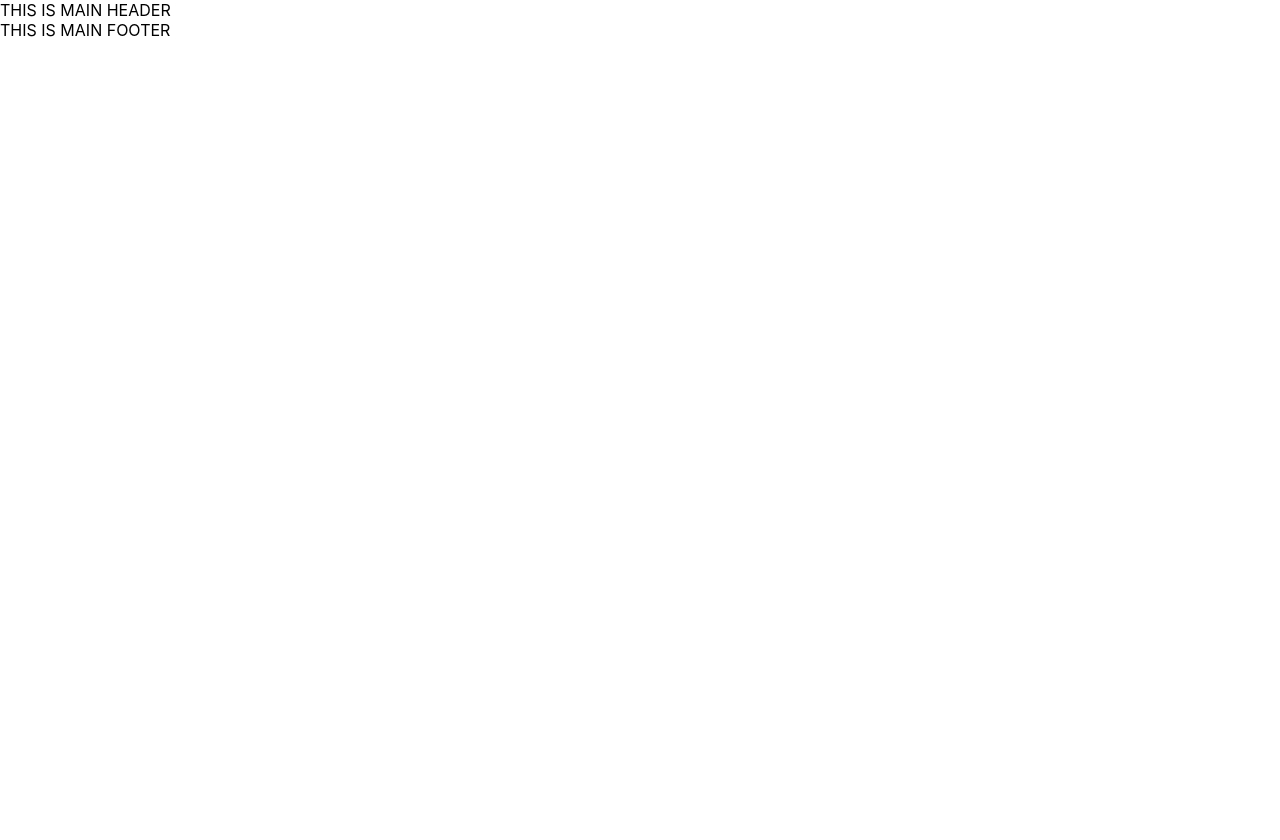
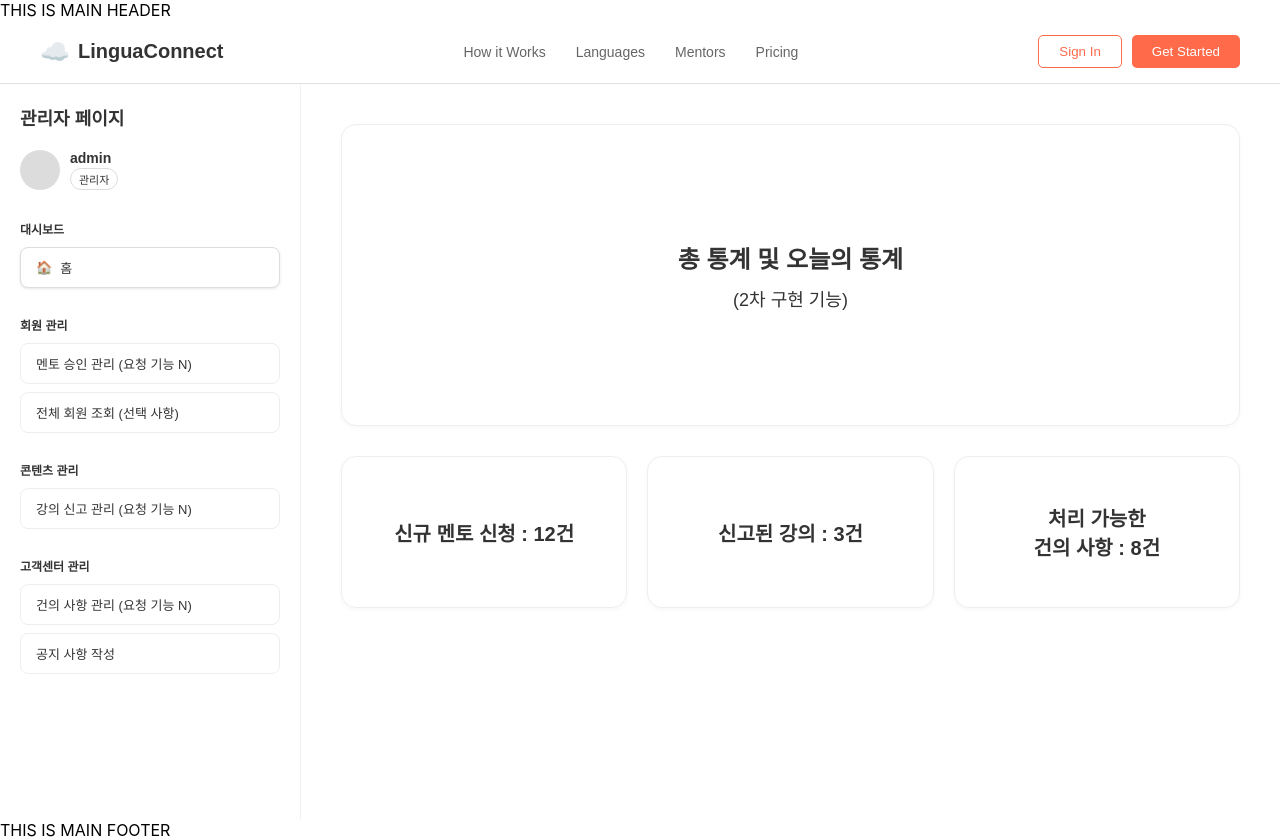
Before and after one commit to kwork9237/SeeSun_Frontend, a React (Create React App) app: page /mypage in a window 1280 px wide. Before the commit this address led to /login. Before the commit the page ends 800 px from the top, so only its background shows below. Built offline with nearby package versions, Linux system fonts and the light colour scheme; no server answers.

Commit message:
Admin컴포넌트 수정

```diff
--- a/src/App.js
+++ b/src/App.js
@@ -35,7 +35,7 @@ function App() {
           <Route path='/Login' element={<Login/>}/>
 
           {/* 마이페이지 */}
-          <Route path='/Mypage' element={<MyPage/>}/>
+          <Route path='/mypage' element={<MyPage/>}/>
 
           {/* 강의 목록 */}
           <Route path='/lecture' element={<LectureList/>}/>
--- a/src/pages/mypage/Admin.jsx
+++ b/src/pages/mypage/Admin.jsx
@@ -1,11 +1,311 @@
-// 관리자 페이지
+import React, { useState, useEffect } from 'react';
+import axios from 'axios'; // axios 임포트 필요
 
 const Admin = () => {
-    return (
-        <div>
-            admin
+  // --- 상태 관리 (State) ---
+  const [dashboardStats, setDashboardStats] = useState({
+    newMentorCount: 0,    // 신규 멘토 신청
+    reportedLectureCount: 0, // 신고된 강의
+    inquiryCount: 0       // 처리 가능한 건의 사항
+  });
+
+  // --- 데이터 가져오기 (API 호출) ---
+  useEffect(() => {
+    const fetchAdminStats = async () => {
+      try {
+        // [TODO] 실제 백엔드 API 주소로 변경해주세요.
+        // 예: http://localhost:8080/api/admin/dashboard/stats
+        const response = await axios.get('/api/admin/dashboard-stats');
+
+        // 백엔드 응답 구조에 맞춰 데이터 설정 (예시)
+        // response.data가 { newMentor: 5, reported: 2, inquiry: 10 } 형태라고 가정
+        setDashboardStats({
+          newMentorCount: response.data.newMentorCount || 0,
+          reportedLectureCount: response.data.reportedLectureCount || 0,
+          inquiryCount: response.data.inquiryCount || 0,
+        });
+
+      } catch (error) {
+        console.error("관리자 대시보드 데이터를 불러오는데 실패했습니다.", error);
+
+        // [테스트용] API가 없을 때 화면 확인을 위한 임시 데이터 (실제 배포 시 삭제)
+        setDashboardStats({
+          newMentorCount: 12,
+          reportedLectureCount: 3,
+          inquiryCount: 8
+        });
+      }
+    };
+
+    fetchAdminStats();
+  }, []);
+
+  // --- 스타일 정의 (Inline CSS Objects) ---
+  const styles = {
+    container: {
+      fontFamily: "'Apple SD Gothic Neo', 'Malgun Gothic', sans-serif",
+      minHeight: '100vh',
+      display: 'flex',
+      flexDirection: 'column',
+      color: '#333',
+    },
+    header: {
+      display: 'flex',
+      justifyContent: 'space-between',
+      alignItems: 'center',
+      padding: '15px 40px',
+      borderBottom: '1px solid #e0e0e0',
+      backgroundColor: '#fff',
+    },
+    logoContainer: {
+      display: 'flex',
+      alignItems: 'center',
+      fontWeight: 'bold',
+      fontSize: '20px',
+    },
+    logoIcon: {
+      color: '#FF6B4A',
+      marginRight: '8px',
+      fontSize: '24px',
+    },
+    navLinks: {
+      display: 'flex',
+      gap: '30px',
+      fontSize: '14px',
+      color: '#666',
+      alignItems: 'center',
+    },
+    authButtons: {
+      display: 'flex',
+      gap: '10px',
+    },
+    btnSignIn: {
+      padding: '8px 20px',
+      border: '1px solid #FF6B4A',
+      color: '#FF6B4A',
+      backgroundColor: 'transparent',
+      borderRadius: '5px',
+      cursor: 'pointer',
+      fontWeight: '500',
+    },
+    btnGetStarted: {
+      padding: '8px 20px',
+      backgroundColor: '#FF6B4A',
+      color: 'white',
+      border: 'none',
+      borderRadius: '5px',
+      cursor: 'pointer',
+      fontWeight: '500',
+    },
+    body: {
+      display: 'flex',
+      flex: 1,
+      backgroundColor: '#fff',
+    },
+    sidebar: {
+      width: '260px',
+      padding: '20px',
+      borderRight: '1px solid #f0f0f0',
+      display: 'flex',
+      flexDirection: 'column',
+    },
+    sidebarTitle: {
+      fontSize: '18px',
+      fontWeight: 'bold',
+      marginBottom: '20px',
+    },
+    profileSection: {
+      display: 'flex',
+      alignItems: 'center',
+      marginBottom: '30px',
+    },
+    avatar: {
+      width: '40px',
+      height: '40px',
+      backgroundColor: '#dcdcdc',
+      borderRadius: '50%',
+      marginRight: '10px',
+    },
+    profileInfo: {
+      display: 'flex',
+      flexDirection: 'column',
+    },
+    adminName: {
+      fontWeight: 'bold',
+      fontSize: '14px',
+    },
+    adminBadge: {
+      fontSize: '11px',
+      border: '1px solid #ddd',
+      borderRadius: '12px',
+      padding: '2px 8px',
+      marginTop: '2px',
+      textAlign: 'center',
+      width: 'fit-content',
+    },
+    menuGroup: {
+      marginBottom: '20px',
+    },
+    menuLabel: {
+      fontSize: '12px',
+      fontWeight: 'bold',
+      marginBottom: '10px',
+      color: '#333',
+    },
+    menuItem: {
+      padding: '10px 15px',
+      border: '1px solid #eee',
+      borderRadius: '8px',
+      fontSize: '13px',
+      marginBottom: '8px',
+      cursor: 'pointer',
+      display: 'flex',
+      alignItems: 'center',
+      backgroundColor: '#fff',
+    },
+    activeMenuItem: {
+      padding: '10px 15px',
+      border: '1px solid #ddd',
+      borderRadius: '8px',
+      fontSize: '13px',
+      marginBottom: '8px',
+      cursor: 'pointer',
+      display: 'flex',
+      alignItems: 'center',
+      backgroundColor: '#fff',
+      boxShadow: '0 1px 3px rgba(0,0,0,0.1)',
+    },
+    mainContent: {
+      flex: 1,
+      padding: '40px',
+      backgroundColor: '#fff',
+    },
+    dashboardBoxLarge: {
+      height: '300px',
+      border: '1px solid #eee',
+      borderRadius: '15px',
+      display: 'flex',
+      flexDirection: 'column',
+      justifyContent: 'center',
+      alignItems: 'center',
+      marginBottom: '30px',
+      backgroundColor: '#fff',
+      boxShadow: '0 2px 5px rgba(0,0,0,0.03)',
+    },
+    statTextMain: {
+      fontSize: '24px',
+      fontWeight: 'bold',
+      marginBottom: '10px',
+    },
+    statTextSub: {
+      fontSize: '18px',
+      fontWeight: 'normal',
+    },
+    statsGrid: {
+      display: 'grid',
+      gridTemplateColumns: 'repeat(3, 1fr)',
+      gap: '20px',
+    },
+    statCard: {
+      height: '150px',
+      border: '1px solid #eee',
+      borderRadius: '15px',
+      display: 'flex',
+      justifyContent: 'center',
+      alignItems: 'center',
+      fontSize: '20px',
+      fontWeight: 'bold',
+      backgroundColor: '#fff',
+      boxShadow: '0 2px 5px rgba(0,0,0,0.03)',
+    },
+  };
+
+  return (
+    <div style={styles.container}>
+      {/* --- Header --- */}
+      <header style={styles.header}>
+        <div style={styles.logoContainer}>
+          <span style={styles.logoIcon}>☁️</span>
+          LinguaConnect
         </div>
-    );
-}
+        <nav style={styles.navLinks}>
+          <span>How it Works</span>
+          <span>Languages</span>
+          <span>Mentors</span>
+          <span>Pricing</span>
+        </nav>
+        <div style={styles.authButtons}>
+          <button style={styles.btnSignIn}>Sign In</button>
+          <button style={styles.btnGetStarted}>Get Started</button>
+        </div>
+      </header>
+
+      {/* --- Body Area --- */}
+      <div style={styles.body}>
+
+        {/* --- Sidebar --- */}
+        <aside style={styles.sidebar}>
+          <div style={styles.sidebarTitle}>관리자 페이지</div>
+
+          <div style={styles.profileSection}>
+            <div style={styles.avatar}></div>
+            <div style={styles.profileInfo}>
+              <span style={styles.adminName}>admin</span>
+              <span style={styles.adminBadge}>관리자</span>
+            </div>
+          </div>
+
+          <div style={styles.menuGroup}>
+            <div style={styles.menuLabel}>대시보드</div>
+            <div style={styles.activeMenuItem}>
+              <span style={{ marginRight: '8px' }}>🏠</span> 홈
+            </div>
+          </div>
+
+          <div style={styles.menuGroup}>
+            <div style={styles.menuLabel}>회원 관리</div>
+            <div style={styles.menuItem}>멘토 승인 관리 (요청 기능 N)</div>
+            <div style={styles.menuItem}>전체 회원 조회 (선택 사항)</div>
+          </div>
+
+          <div style={styles.menuGroup}>
+            <div style={styles.menuLabel}>콘텐츠 관리</div>
+            <div style={styles.menuItem}>강의 신고 관리 (요청 기능 N)</div>
+          </div>
+
+          <div style={styles.menuGroup}>
+            <div style={styles.menuLabel}>고객센터 관리</div>
+            <div style={styles.menuItem}>건의 사항 관리 (요청 기능 N)</div>
+            <div style={styles.menuItem}>공지 사항 작성</div>
+          </div>
+        </aside>
+
+        {/* --- Main Content --- */}
+        <main style={styles.mainContent}>
+          <div style={styles.dashboardBoxLarge}>
+            <div style={styles.statTextMain}>총 통계 및 오늘의 통계</div>
+            <div style={styles.statTextSub}>(2차 구현 기능)</div>
+          </div>
+
+          {/* 하단 카드 그리드 (데이터 바인딩 적용) */}
+          <div style={styles.statsGrid}>
+            <div style={styles.statCard}>
+              신규 멘토 신청 : {dashboardStats.newMentorCount}건
+            </div>
+            <div style={styles.statCard}>
+              신고된 강의 : {dashboardStats.reportedLectureCount}건
+            </div>
+            <div style={styles.statCard}>
+              <div style={{ textAlign: 'center' }}>
+                처리 가능한<br/>건의 사항 : {dashboardStats.inquiryCount}건
+              </div>
+            </div>
+          </div>
+        </main>
+
+      </div>
+    </div>
+  );
+};
 
 export default Admin;
--- a/src/pages/mypage/MyPage.jsx
+++ b/src/pages/mypage/MyPage.jsx
@@ -8,9 +8,11 @@ import Mentee from './Mentee';
 import Mento from './Mento';
 
 const MyPage = () => {
-    const [mbType, setMbType] = useState(null);
+    // const [mbType, setMbType] = useState(null);
+    const [mbType, setMbType] = useState(0);         // 임시로 관리자 모드로 설정
     const [loading, setLoading] = useState(true);
     const navigate = useNavigate();
+
 
     useEffect(() => {
         const fetchMemberType = async () => {
@@ -18,15 +20,15 @@ const MyPage = () => {
             const token = localStorage.getItem('accessToken');
 
             // 토큰이 없으면 로그인 페이지로 튕겨내기
-            if (!token) {
-                alert("로그인이 필요합니다.");
-                navigate('/login');
-                return;
-            }
+            // if (!token) {
+            //     alert("로그인이 필요합니다.");
+            //     navigate('/login');
+            //     return;
+            // }
 
             try {
                 // 2. API 호출 시 헤더에 토큰 포함
-                const response = await axios.get('/getMbType', {
+                const response = await axios.get('/api/mypage/member-type', {
                     headers: {
                         'Authorization': `Bearer ${token}`, // 중요: Bearer 공백 토큰
                         'Content-Type': 'application/json'
@@ -34,19 +36,20 @@ const MyPage = () => {
                 });
 
                 // 3. 성공 시 받아온 타입(0, 1, 2) 저장
-                setMbType(response.data);
+//              setMbType(response.data);
+                setMbType(0); // 임시로 관리자 모드로 설정
 
             } catch (error) {
                 console.error("인증 실패 또는 데이터 로드 오류:", error);
 
                 // 4. 토큰 만료 또는 위조된 경우 (401, 403 에러) 처리
-                if (error.response && (error.response.status === 401 || error.response.status === 403)) {
-                    alert("인증이 만료되었습니다. 다시 로그인해주세요.");
-                    localStorage.removeItem('accessToken'); // 만료된 토큰 삭제
-                    navigate('/login');
-                } else {
-                    alert("정보를 불러오는데 실패했습니다.");
-                }
+                // if (error.response && (error.response.status === 401 || error.response.status === 403)) {
+                //     alert("인증이 만료되었습니다. 다시 로그인해주세요.");
+                //     localStorage.removeItem('accessToken'); // 만료된 토큰 삭제
+                //     navigate('/login');
+                // } else {
+                //     alert("정보를 불러오는데 실패했습니다.");
+                // }
             } finally {
                 setLoading(false);
             }
```
Also changed, not shown: 1 other file (tests, documents, lock files or other folders).
